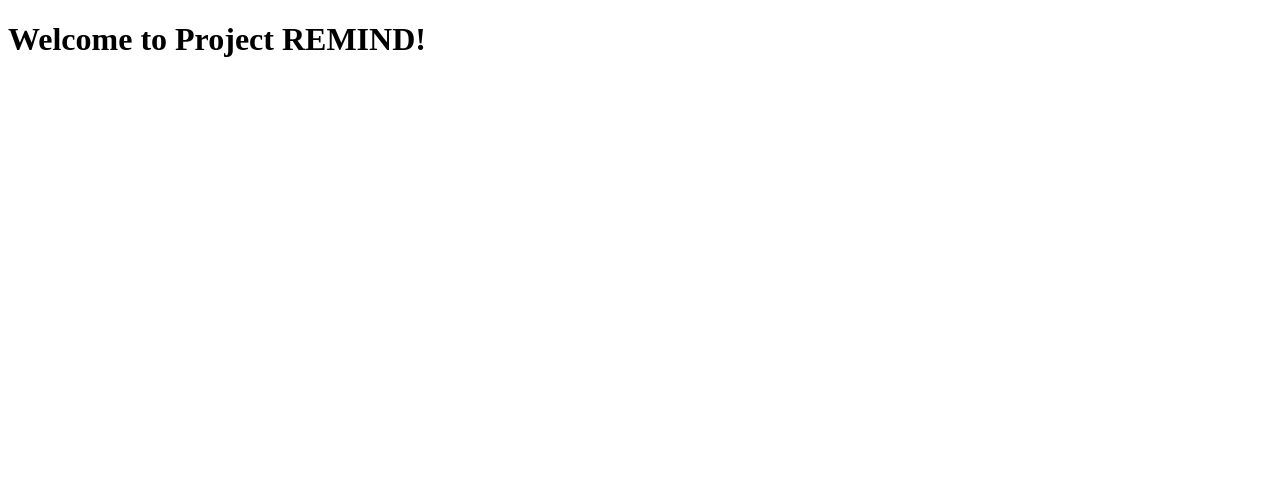
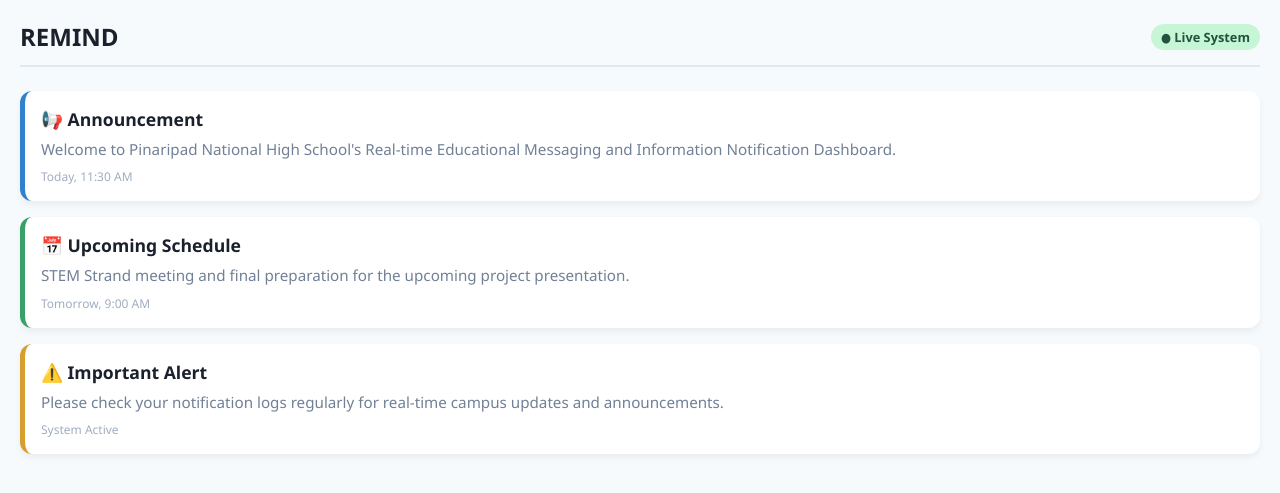
Before and after one commit to Nhxiae12/project_remind, a Flask app: page / in a window 1280 px wide. Shown: the top 493 px of the page. Run offline with Flask 3, Linux system fonts and the light colour scheme.

Commit message:
Enhance index.html with dashboard title and styles
Updated the title and added CSS styles for layout and design.

```diff
--- a/templates/index.html
+++ b/templates/index.html
@@ -3,10 +3,103 @@
 <head>
     <meta charset="UTF-8">
     <meta name="viewport" content="width=device-width, initial-scale=1.0">
-    <title>Project REMIND</title>
+    <title>Project REMIND - Dashboard</title>
     <link rel="manifest" href="/manifest.json">
+    <style>
+        :root {
+            --primary: #1A202C;
+            --accent: #3182CE;
+            --bg: #F7FAFC;
+            --card-bg: #FFFFFF;
+            --text: #2D3748;
+            --text-light: #718096;
+        }
+        * {
+            box-sizing: border-box;
+            margin: 0;
+            padding: 0;
+            font-family: 'Segoe UI', Tahoma, Geneva, Verdana, sans-serif;
+        }
+        body {
+            background-color: var(--bg);
+            color: var(--text);
+            padding: 20px;
+        }
+        header {
+            display: flex;
+            justify-content: space-between;
+            align-items: center;
+            margin-bottom: 24px;
+            border-bottom: 2px solid #E2E8F0;
+            padding-bottom: 12px;
+        }
+        h1 {
+            font-size: 1.5rem;
+            color: var(--primary);
+        }
+        .status-badge {
+            background-color: #C6F6D5;
+            color: #22543D;
+            padding: 4px 10px;
+            border-radius: 20px;
+            font-size: 0.8rem;
+            font-weight: bold;
+        }
+        .grid {
+            display: grid;
+            gap: 16px;
+        }
+        .card {
+            background-color: var(--card-bg);
+            padding: 16px;
+            border-radius: 12px;
+            box-shadow: 0 4px 6px rgba(0,0,0,0.05);
+            border-left: 5px solid var(--accent);
+        }
+        .card h3 {
+            font-size: 1.1rem;
+            margin-bottom: 8px;
+            color: var(--primary);
+        }
+        .card p {
+            font-size: 0.95rem;
+            color: var(--text-light);
+            line-height: 1.4;
+        }
+        .time {
+            font-size: 0.75rem;
+            color: #A0AEC0;
+            margin-top: 8px;
+            display: block;
+        }
+    </style>
 </head>
 <body>
-    <h1>Welcome to Project REMIND!</h1>
+
+    <header>
+        <h1>REMIND</h1>
+        <span class="status-badge">● Live System</span>
+    </header>
+
+    <div class="grid">
+        <div class="card">
+            <h3>📢 Announcement</h3>
+            <p>Welcome to Pinaripad National High School's Real-time Educational Messaging and Information Notification Dashboard.</p>
+            <span class="time">Today, 11:30 AM</span>
+        </div>
+
+        <div class="card" style="border-left-color: #38A169;">
+            <h3>📅 Upcoming Schedule</h3>
+            <p>STEM Strand meeting and final preparation for the upcoming project presentation.</p>
+            <span class="time">Tomorrow, 9:00 AM</span>
+        </div>
+
+        <div class="card" style="border-left-color: #D69E2E;">
+            <h3>⚠️ Important Alert</h3>
+            <p>Please check your notification logs regularly for real-time campus updates and announcements.</p>
+            <span class="time">System Active</span>
+        </div>
+    </div>
+
 </body>
 </html>
```
